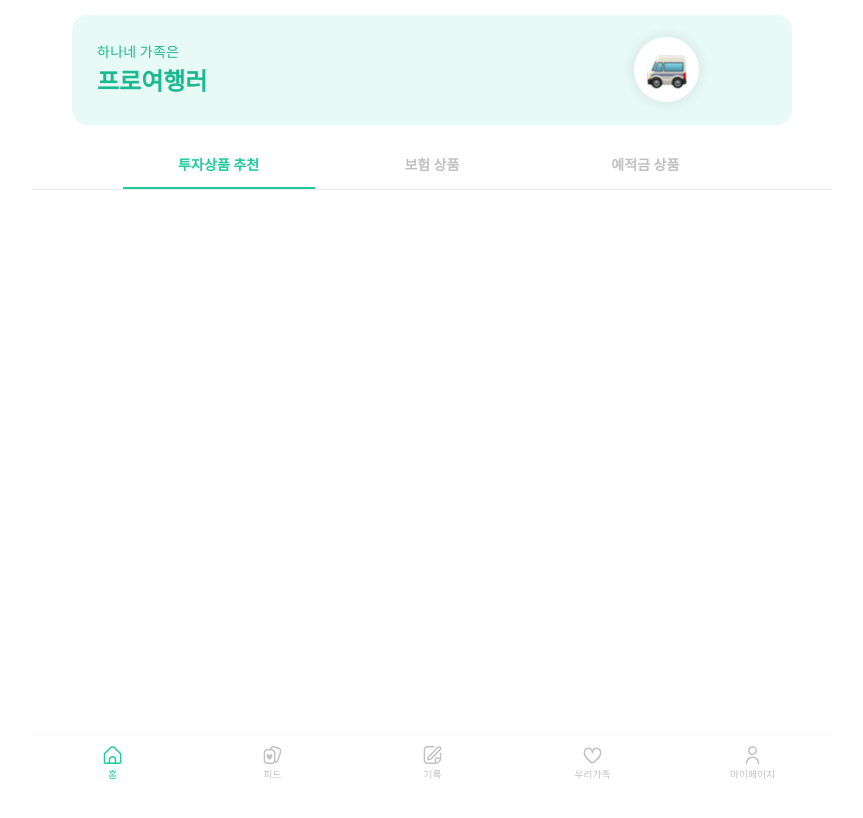
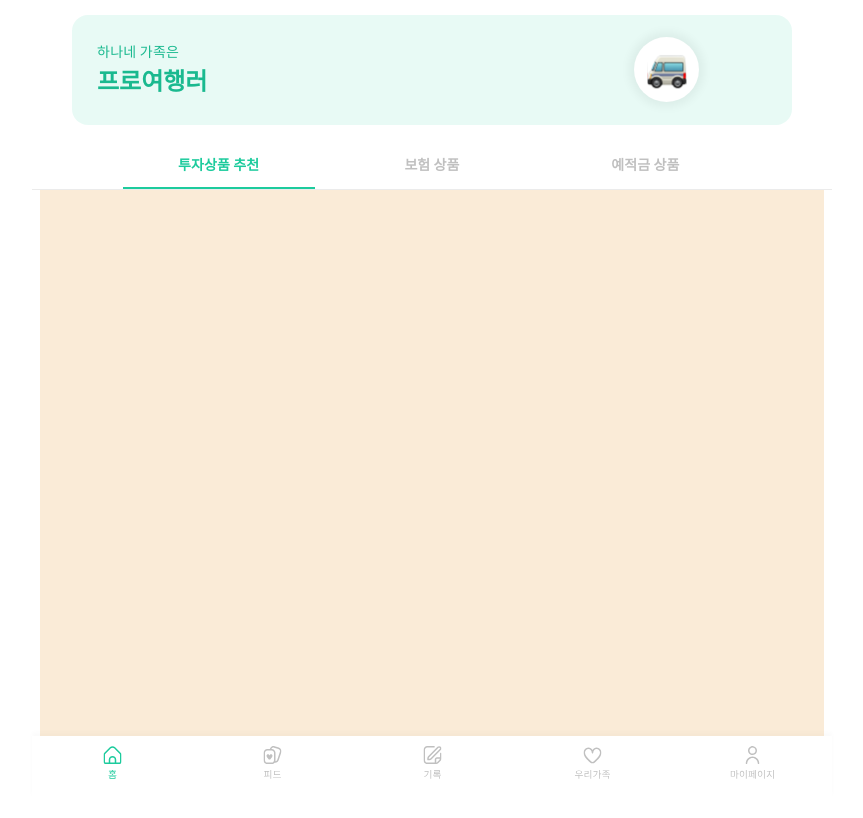
Before and after one commit to BUZZINGPolarBear/FRONT_ILogU, a React (Create React App) app: page /home in a window 1280 px wide. Shown: the top 818 px of the page, without its empty margins (208-1071 px from the left). Built offline with nearby package versions, Linux system fonts and the light colour scheme; a web font is replaced by a local one.

Commit message:
add: home 카테고리 wrapper

```diff
--- a/src/APP/Home/Home.main.jsx
+++ b/src/APP/Home/Home.main.jsx
@@ -56,6 +56,8 @@ function HomeMain() {
 					예적금 상품
 				</HomeS.HomeMainCategoryBtn>
 			</HomeS.HomeMainSelectWrapper>
+
+			<HomeS.HomeMainCategoryArea></HomeS.HomeMainCategoryArea>
 		</HomeS.HomeMainScreen>
 	);
 }
--- a/src/APP/Home/Styles/Home.main.styles.js
+++ b/src/APP/Home/Styles/Home.main.styles.js
@@ -98,3 +98,11 @@ export const HomeMainCategoryBtn = styled.div`
 			? `color:${tokens.colors.green_500}; border-bottom: 2px solid ${tokens.colors.green_500};`
 			: `color:${tokens.colors.grey_100};`}
 `;
+
+export const HomeMainCategoryArea = styled.div`
+	width: 98%;
+	height: 70vh;
+	margin: auto;
+
+	background-color: antiquewhite;
+`;
```
